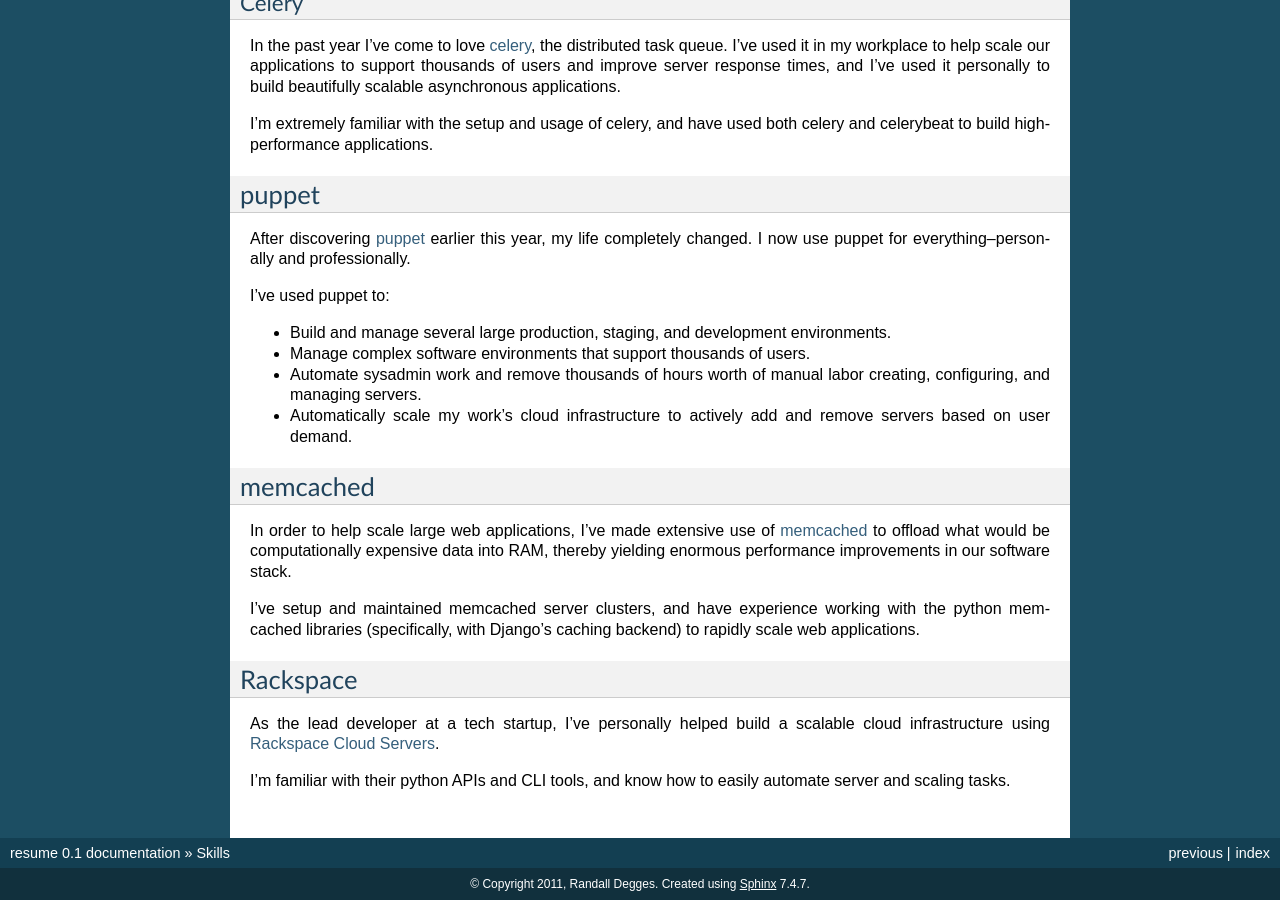
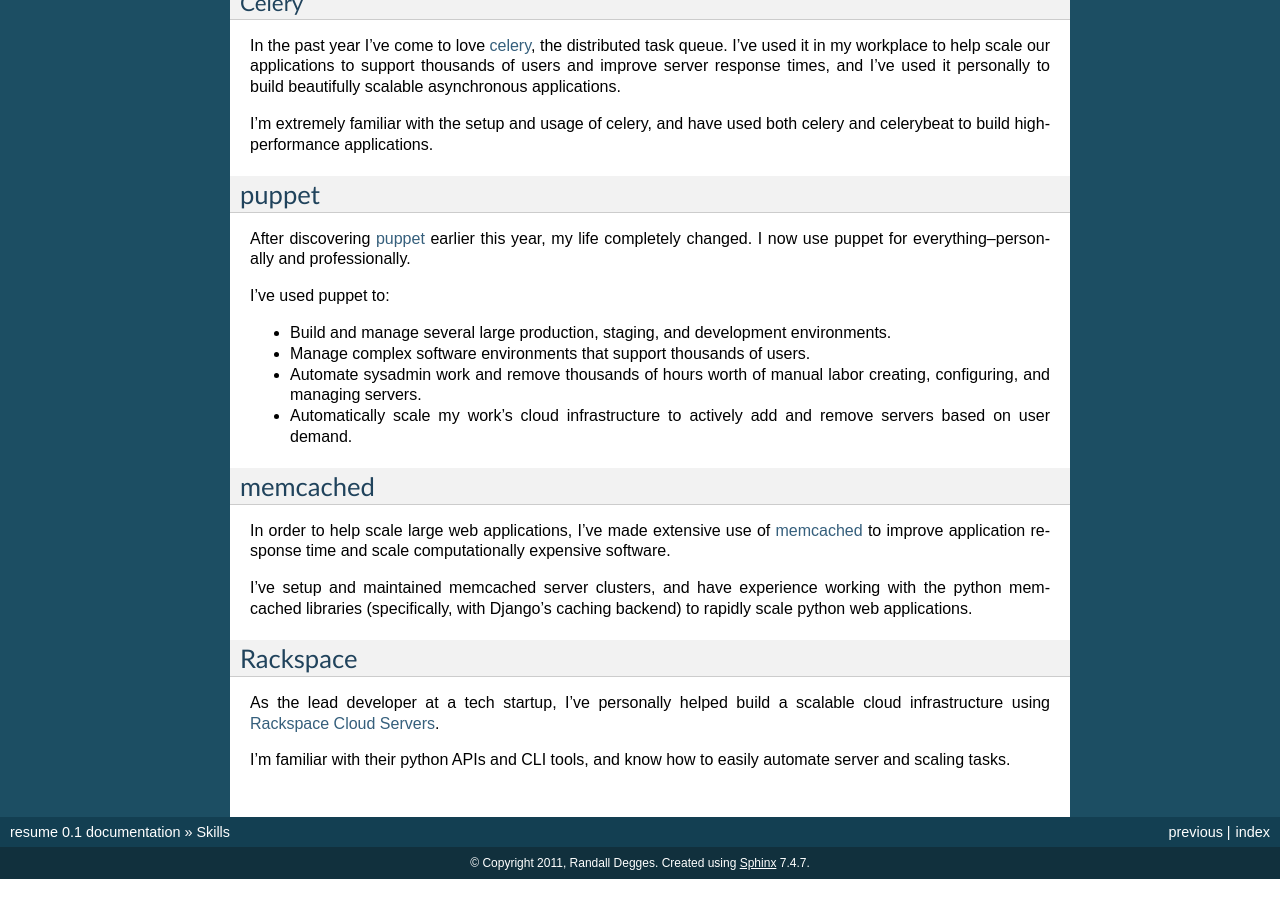
Before and after one commit to wraithan/resume, a Sphinx documentation site: the page built from docs/skills.rst, in a window 1280 px wide and 900 px high, scrolled down 893 px. Built offline with Sphinx 7.4.7, drawn with Linux system fonts in a browser that asks for light colours; after the commit the page ends 1772 px from its top, so only the background shows below that.

Commit message:
Fixing wording in memcached docs to improve readability.

```diff
--- a/docs/skills.rst
+++ b/docs/skills.rst
@@ -95,13 +95,12 @@
 #########
 
 In order to help scale large web applications, I've made extensive use of
-`memcached <http://memcached.org/>`_ to offload what would be computationally
-expensive data into RAM, thereby yielding enormous performance improvements in
-our software stack.
+`memcached <http://memcached.org/>`_ to improve application response time and
+scale computationally expensive software.
 
 I've setup and maintained memcached server clusters, and have experience working
 with the python memcached libraries (specifically, with Django's caching
-backend) to rapidly scale web applications.
+backend) to rapidly scale python web applications.
 
 #########
 Rackspace
```
